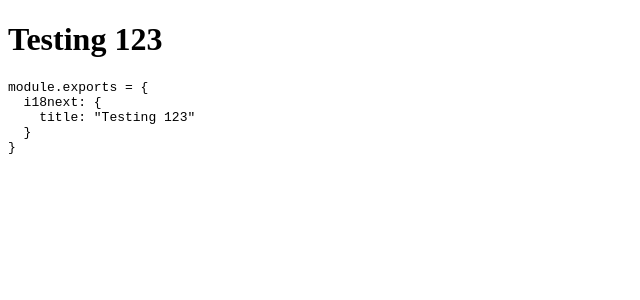
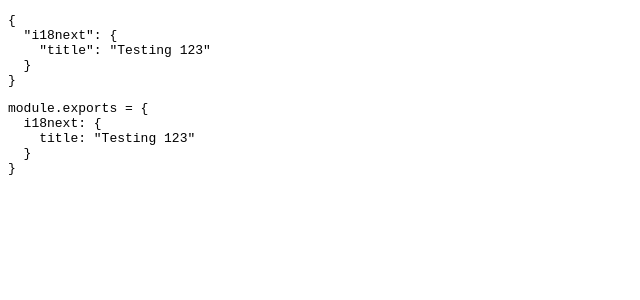
Before and after one commit to wagerfield/next-vercel-test, a Next.js app: page / in a window 1280 px wide. Shown: the top 300 px of the page, without its empty margins (0-640 px from the left). Built offline with nearby package versions, Linux system fonts and the light colour scheme.

Commit message:
chore: render config

```diff
--- a/pages/index.jsx
+++ b/pages/index.jsx
@@ -1,21 +1,21 @@
 import { readFileSync } from "fs"
 
 export const getStaticProps = () => {
-  const { i18next } = require("../next.config")
-  const config = readFileSync("next.config.js", "utf-8")
+  const config = require("../next.config")
+  const file = readFileSync("next.config.js", "utf-8")
 
   return {
     props: {
-      title: i18next?.title ?? "Undefined",
-      config
+      config,
+      file
     }
   }
 }
 
-export const IndexPage = ({ title, config }) => (
+export const IndexPage = ({ config, file }) => (
   <main>
-    <h1>{title}</h1>
-    <pre>{config}</pre>
+    <pre>{JSON.stringify(config, null, 2)}</pre>
+    <pre>{file}</pre>
   </main>
 )
 
```
